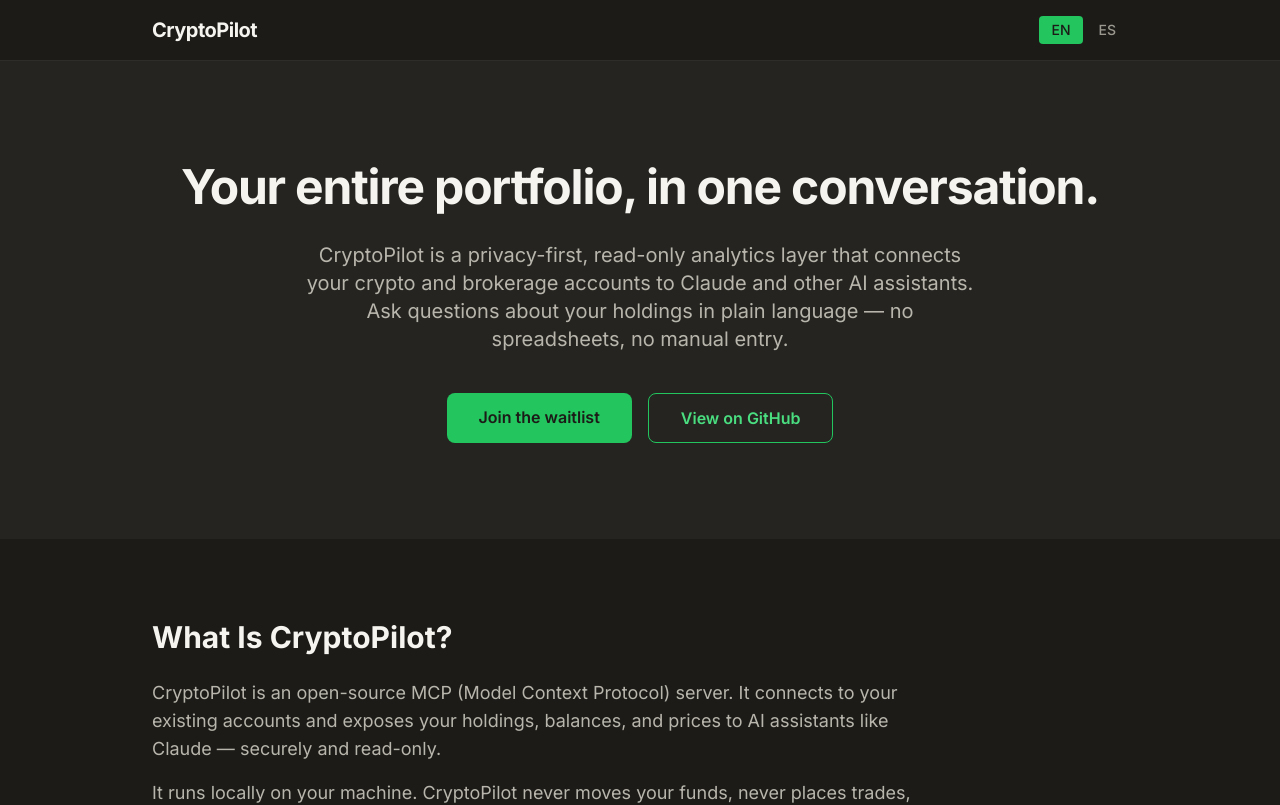
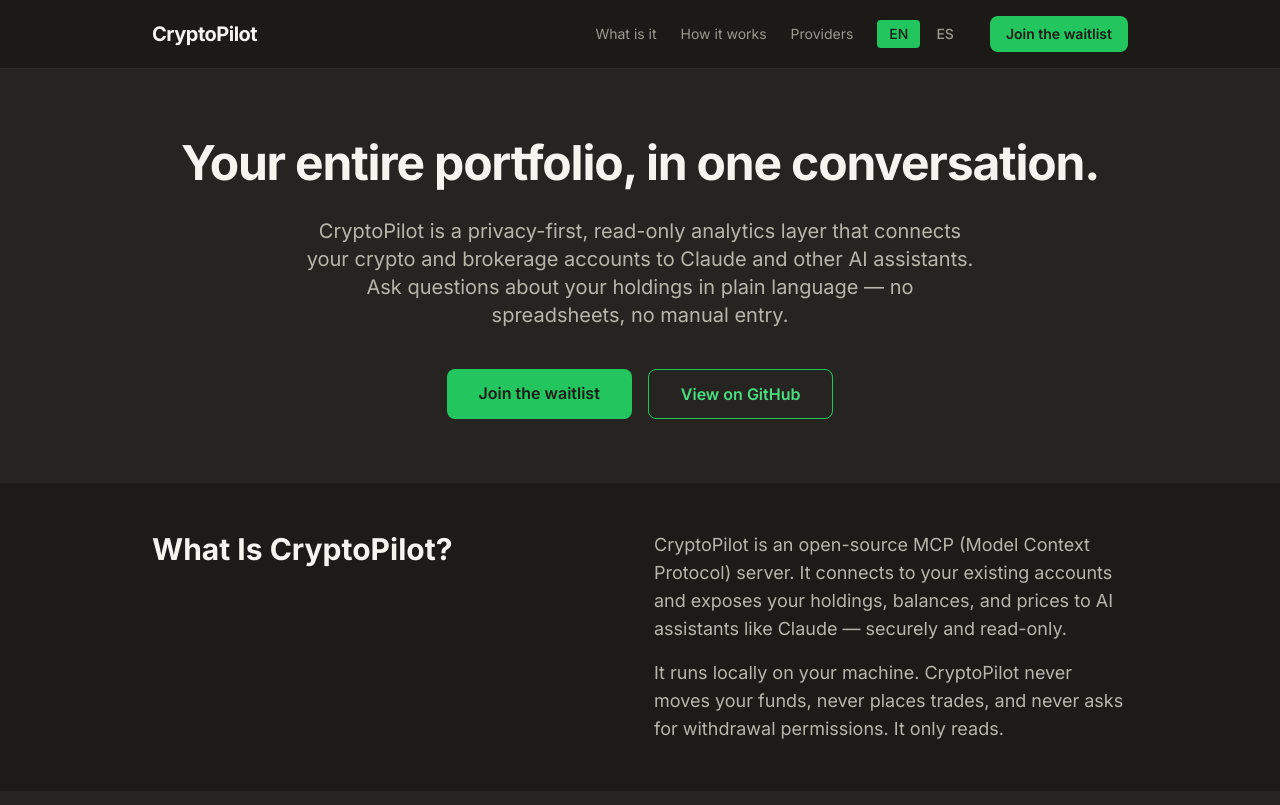
Before and after one commit to cryptopilot-tools/website, a Next.js app: page / in a window 1280 px wide. Shown: the top 805 px of the page. Built offline with nearby package versions, Linux system fonts and the light colour scheme.

Commit message:
feat: compact layout with sticky navbar, mobile menu, two-column section
Add sticky navbar with anchor links (desktop) and hamburger menu (mobile).
Move language toggle into navbar. What-is section to two columns on desktop.
Tighter vertical spacing across all sections. Copy and theme unchanged.

```diff
--- a/app/page.tsx
+++ b/app/page.tsx
@@ -2,10 +2,11 @@
 
 import { useState, useEffect } from "react";
 import { translations } from "@/lib/translations";
-import { LINKS, BEEHIIV_FORM_ID, PROVIDERS_NOW, PROVIDERS_SOON } from "@/lib/constants";
+import { LINKS, BEEHIIV_FORM_ID, PROVIDERS_NOW, PROVIDERS_SOON, NAV } from "@/lib/constants";
 
 export default function Home() {
   const [lang, setLang] = useState<"en" | "es">("en");
+  const [menuOpen, setMenuOpen] = useState(false);
   const t = translations[lang];
 
   useEffect(() => {
@@ -22,9 +23,36 @@
 
   return (
     <>
-      <header className="sticky top-0 z-50 bg-[#1C1B18] border-b border-[rgba(255,255,255,0.08)]">
+      <header
+        className="sticky top-0 z-50 border-b border-[rgba(255,255,255,0.08)]"
+        style={{ background: "rgba(28,27,24,0.92)" }}
+      >
+        {/* Barra principal */}
         <div className="max-w-5xl mx-auto px-6 py-4 flex items-center justify-between">
           <span className="text-xl font-bold tracking-tight text-[#F5F4EF]">CryptoPilot</span>
+
+          {/* Grupo desktop (oculto en móvil) */}
+          <nav className="hidden md:flex items-center gap-6">
+            <a
+              href="#what-is"
+              className="text-sm transition-colors text-[#9B998F] hover:text-[#F5F4EF]"
+            >
+              {NAV[lang].what}
+            </a>
+            <a
+              href="#how-it-works"
+              className="text-sm transition-colors text-[#9B998F] hover:text-[#F5F4EF]"
+            >
+              {NAV[lang].how}
+            </a>
+            <a
+              href="#providers"
+              className="text-sm transition-colors text-[#9B998F] hover:text-[#F5F4EF]"
+            >
+              {NAV[lang].providers}
+            </a>
+
+            {/* Toggle EN/ES — desktop */}
             <div className="flex gap-1">
               <button
                 onClick={() => setLang("en")}
@@ -51,13 +79,101 @@
                 ES
               </button>
             </div>
+
+            {/* Botón Join — desktop */}
+            <a
+              href="#waitlist"
+              className="px-4 py-2 rounded-lg bg-[#22C55E] text-[#1C1B18] text-sm font-semibold hover:bg-[#16A34A] transition-colors"
+            >
+              {NAV[lang].joinWaitlist}
+            </a>
+          </nav>
+
+          {/* Botón hamburguesa (solo móvil) */}
+          <button
+            className="md:hidden text-[#F5F4EF] text-2xl leading-none"
+            onClick={() => setMenuOpen((v) => !v)}
+            aria-label={menuOpen ? "Close menu" : "Open menu"}
+            aria-expanded={menuOpen}
+          >
+            {menuOpen ? "✕" : "☰"}
+          </button>
         </div>
+
+        {/* Panel desplegable móvil */}
+        {menuOpen && (
+          <div
+            className="md:hidden border-t border-[rgba(255,255,255,0.08)]"
+            style={{ background: "#252420" }}
+          >
+            <div className="max-w-5xl mx-auto px-6 py-4 flex flex-col gap-4">
+              <a
+                href="#what-is"
+                onClick={() => setMenuOpen(false)}
+                className="text-sm text-[#9B998F] hover:text-[#F5F4EF] transition-colors"
+              >
+                {NAV[lang].what}
+              </a>
+              <a
+                href="#how-it-works"
+                onClick={() => setMenuOpen(false)}
+                className="text-sm text-[#9B998F] hover:text-[#F5F4EF] transition-colors"
+              >
+                {NAV[lang].how}
+              </a>
+              <a
+                href="#providers"
+                onClick={() => setMenuOpen(false)}
+                className="text-sm text-[#9B998F] hover:text-[#F5F4EF] transition-colors"
+              >
+                {NAV[lang].providers}
+              </a>
+
+              {/* Toggle EN/ES — móvil */}
+              <div className="flex gap-1">
+                <button
+                  onClick={() => setLang("en")}
+                  aria-pressed={lang === "en"}
+                  aria-label="Switch to English"
+                  className={`px-3 py-1 rounded text-sm font-medium transition-colors ${
+                    lang === "en"
+                      ? "bg-[#22C55E] text-[#1C1B18]"
+                      : "text-[#9B998F] hover:text-[#F5F4EF]"
+                  }`}
+                >
+                  EN
+                </button>
+                <button
+                  onClick={() => setLang("es")}
+                  aria-pressed={lang === "es"}
+                  aria-label="Cambiar a español"
+                  className={`px-3 py-1 rounded text-sm font-medium transition-colors ${
+                    lang === "es"
+                      ? "bg-[#22C55E] text-[#1C1B18]"
+                      : "text-[#9B998F] hover:text-[#F5F4EF]"
+                  }`}
+                >
+                  ES
+                </button>
+              </div>
+
+              {/* Botón Join — móvil */}
+              <a
+                href="#waitlist"
+                onClick={() => setMenuOpen(false)}
+                className="inline-block text-center px-4 py-2 rounded-lg bg-[#22C55E] text-[#1C1B18] text-sm font-semibold hover:bg-[#16A34A] transition-colors"
+              >
+                {NAV[lang].joinWaitlist}
+              </a>
+            </div>
+          </div>
+        )}
       </header>
 
       <main className="bg-[#1C1B18] text-[#F5F4EF]">
 
         {/* Hero */}
-      <section className="py-24 bg-[#252420]">
+        <section className="py-16 bg-[#252420]">
           <div className="max-w-5xl mx-auto px-6 text-center">
             <h1 className="text-5xl font-bold leading-tight tracking-tight mb-6 text-[#F5F4EF]">
               {t.hero.title}
@@ -86,32 +202,47 @@
         </section>
 
         {/* What Is */}
-      <section className="py-20 bg-[#1C1B18]">
+        <section id="what-is" className="py-12 scroll-mt-20 bg-[#1C1B18]">
           <div className="max-w-5xl mx-auto px-6">
-          <h2 className="text-3xl font-bold mb-6 text-[#F5F4EF]">{t.whatIs.title}</h2>
-          <p className="text-lg max-w-3xl mb-4" style={{ color: "#B8B6AC" }}>{t.whatIs.p1}</p>
-          <p className="text-lg max-w-3xl" style={{ color: "#B8B6AC" }}>{t.whatIs.p2}</p>
+            <div className="grid grid-cols-1 md:grid-cols-2 gap-7">
+              <div>
+                <h2 className="text-3xl font-bold text-[#F5F4EF]">{t.whatIs.title}</h2>
+              </div>
+              <div className="flex flex-col gap-4">
+                <p className="text-lg" style={{ color: "#B8B6AC" }}>{t.whatIs.p1}</p>
+                <p className="text-lg" style={{ color: "#B8B6AC" }}>{t.whatIs.p2}</p>
+              </div>
+            </div>
           </div>
         </section>
 
         {/* How It Works */}
-      <section className="py-20 bg-[#252420]">
+        <section id="how-it-works" className="py-12 scroll-mt-20 bg-[#252420]">
           <div className="max-w-5xl mx-auto px-6">
-          <h2 className="text-3xl font-bold mb-12 text-center text-[#F5F4EF]">
+            <h2 className="text-3xl font-bold mb-8 text-center text-[#F5F4EF]">
               {t.howItWorks.title}
             </h2>
             <div className="grid grid-cols-1 md:grid-cols-3 gap-8">
-            <div className="bg-[#1C1B18] rounded-xl p-8" style={{ border: "1px solid rgba(255,255,255,0.08)" }}>
+              <div
+                className="bg-[#1C1B18] rounded-xl p-8"
+                style={{ border: "1px solid rgba(255,255,255,0.08)" }}
+              >
                 <span className="text-4xl font-bold mb-4 block" style={{ color: "#4ADE80" }}>01</span>
                 <h3 className="text-xl font-semibold mb-3 text-[#F5F4EF]">{t.howItWorks.step1Title}</h3>
                 <p style={{ color: "#B8B6AC" }}>{t.howItWorks.step1Body}</p>
               </div>
-            <div className="bg-[#1C1B18] rounded-xl p-8" style={{ border: "1px solid rgba(255,255,255,0.08)" }}>
+              <div
+                className="bg-[#1C1B18] rounded-xl p-8"
+                style={{ border: "1px solid rgba(255,255,255,0.08)" }}
+              >
                 <span className="text-4xl font-bold mb-4 block" style={{ color: "#4ADE80" }}>02</span>
                 <h3 className="text-xl font-semibold mb-3 text-[#F5F4EF]">{t.howItWorks.step2Title}</h3>
                 <p style={{ color: "#B8B6AC" }}>{t.howItWorks.step2Body}</p>
               </div>
-            <div className="bg-[#1C1B18] rounded-xl p-8" style={{ border: "1px solid rgba(255,255,255,0.08)" }}>
+              <div
+                className="bg-[#1C1B18] rounded-xl p-8"
+                style={{ border: "1px solid rgba(255,255,255,0.08)" }}
+              >
                 <span className="text-4xl font-bold mb-4 block" style={{ color: "#4ADE80" }}>03</span>
                 <h3 className="text-xl font-semibold mb-3 text-[#F5F4EF]">{t.howItWorks.step3Title}</h3>
                 <p style={{ color: "#B8B6AC" }}>{t.howItWorks.step3Body}</p>
@@ -121,9 +252,9 @@
         </section>
 
         {/* Providers */}
-      <section className="py-20 bg-[#1C1B18]">
+        <section id="providers" className="py-12 scroll-mt-20 bg-[#1C1B18]">
           <div className="max-w-5xl mx-auto px-6 text-center">
-          <h2 className="text-3xl font-bold mb-10 text-[#F5F4EF]">{t.providers.title}</h2>
+            <h2 className="text-3xl font-bold mb-6 text-[#F5F4EF]">{t.providers.title}</h2>
 
             {/* Available now */}
             <div className="mb-8">
@@ -192,7 +323,7 @@
         </section>
 
         {/* Open Source */}
-      <section className="py-20 bg-[#252420]">
+        <section className="py-12 bg-[#252420]">
           <div className="max-w-5xl mx-auto px-6">
             <h2 className="text-3xl font-bold mb-6 text-[#F5F4EF]">{t.openSource.title}</h2>
             <p className="text-lg max-w-3xl mb-4" style={{ color: "#B8B6AC" }}>
@@ -222,10 +353,10 @@
         </section>
 
         {/* Waitlist */}
-      <section id="waitlist" className="py-20 bg-[#1C1B18]">
+        <section id="waitlist" className="py-12 scroll-mt-20 bg-[#1C1B18]">
           <div className="max-w-5xl mx-auto px-6 text-center">
             <h2 className="text-3xl font-bold mb-4 text-[#F5F4EF]">{t.waitlist.title}</h2>
-          <p className="text-lg max-w-xl mx-auto mb-10" style={{ color: "#B8B6AC" }}>
+            <p className="text-lg max-w-xl mx-auto mb-6" style={{ color: "#B8B6AC" }}>
               {t.waitlist.body}
             </p>
             <div
@@ -246,7 +377,10 @@
 
       </main>
 
-      <footer className="py-12 bg-[#1C1B18] text-[#F5F4EF]" style={{ borderTop: "1px solid rgba(255,255,255,0.08)" }}>
+      <footer
+        className="py-12 bg-[#1C1B18] text-[#F5F4EF]"
+        style={{ borderTop: "1px solid rgba(255,255,255,0.08)" }}
+      >
         <div className="max-w-5xl mx-auto px-6 flex flex-col md:flex-row items-center justify-between gap-4">
           <div>
             <span className="font-bold text-[#F5F4EF]">CryptoPilot</span>
--- a/lib/constants.ts
+++ b/lib/constants.ts
@@ -11,3 +11,18 @@
   "Gemini", "E*TRADE", "Interactive Brokers", "Fidelity",
   "Vanguard", "eToro", "Webull", "Public"
 ];
+
+export const NAV = {
+  en: {
+    what: "What is it",
+    how: "How it works",
+    providers: "Providers",
+    joinWaitlist: "Join the waitlist"
+  },
+  es: {
+    what: "Qué es",
+    how: "Cómo funciona",
+    providers: "Proveedores",
+    joinWaitlist: "Unirme a la lista"
+  }
+};
```
Lines whose indentation alone changed are shown as unchanged.
